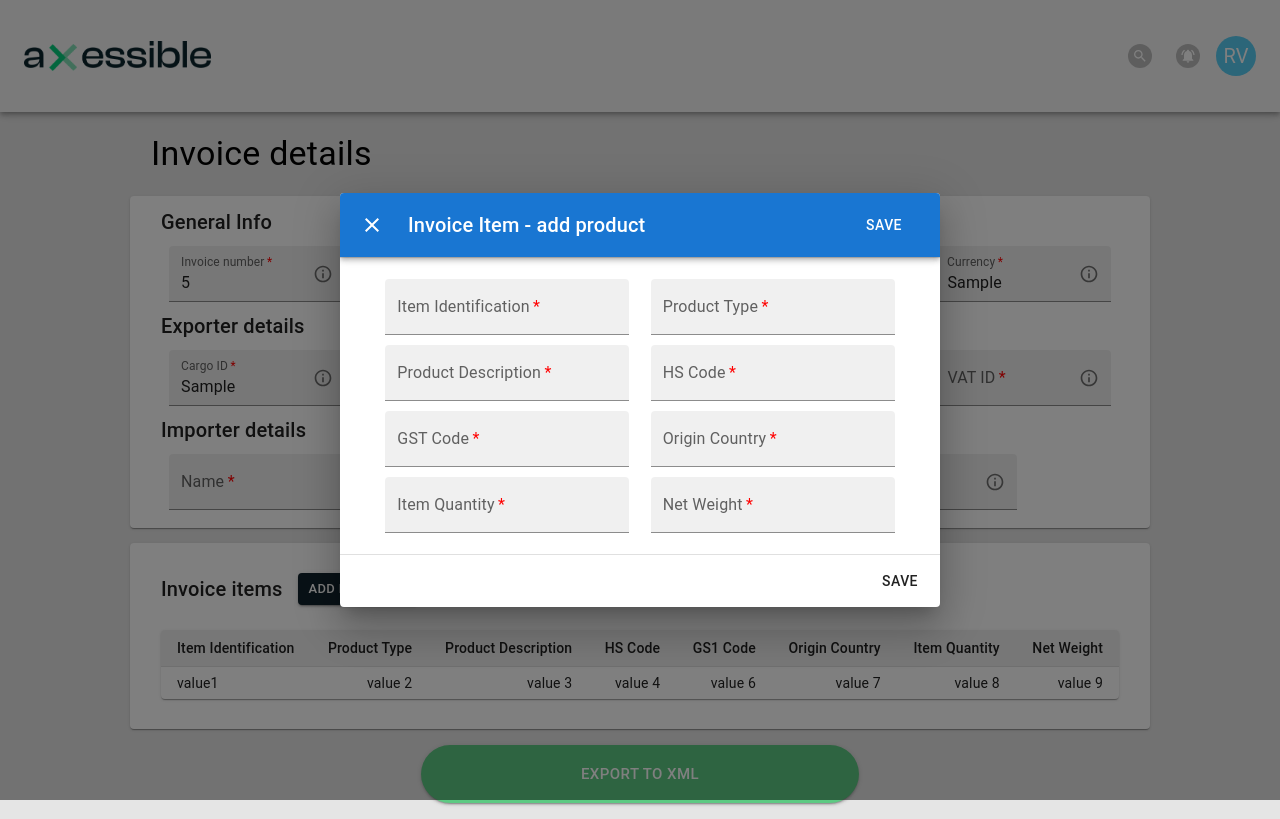
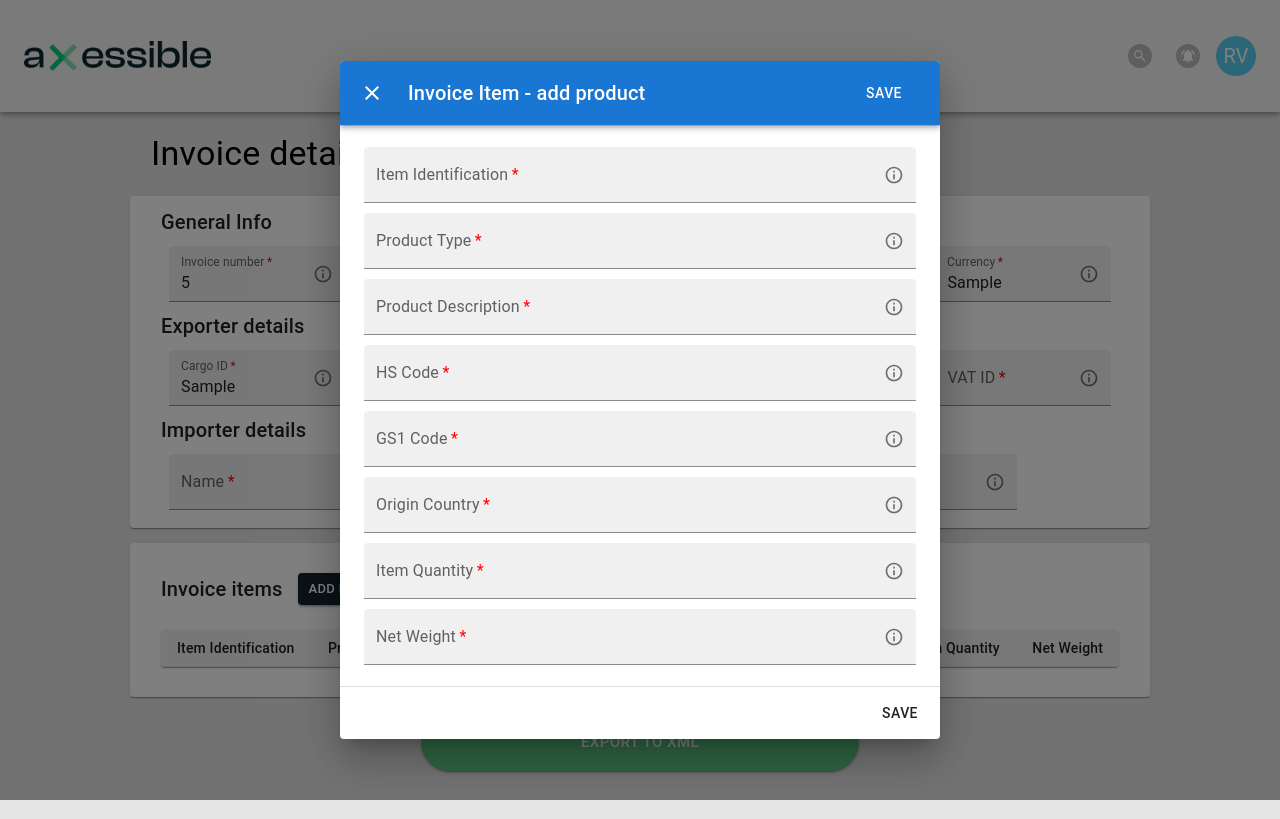
Before and after one commit to stan-gabriel/axessible-ui, a React (Create React App) app: page / in a window 1280 px wide. Both pictures are taken after typing "5", "Sample", "5", "Sample", "Sample", "Sample" into the empty fields and a click on the button "ADD PRODUCTS". Built offline with nearby package versions, Linux system fonts and the light colour scheme.

Commit message:
completed forms + api call template

```diff
--- a/src/Pages/InvoiceInfo/InvoiceInfo.tsx
+++ b/src/Pages/InvoiceInfo/InvoiceInfo.tsx
@@ -14,8 +14,9 @@ import {
 import MenuItem from '@mui/material/MenuItem'
 import { StyledTableCell } from '../../components/styledMuiComponents/InvoiceStyledTableCell'
 import InvoiceItemFormDialog from './components/InvoiceItemFormDialog'
-import { IInvoiceInfo, InvoiceInfoDefaultValues } from './invoiceInfo.types'
+import { IInvoiceInfo, IInvoiceItem, InvoiceInfoDefaultValues } from './invoiceInfo.types'
 import TextFieldCustom from '../../components/TextFieldCustom'
+import { postInvoiceInfo } from '../../api/InvoiceInfoApi'
 
 interface InvoiceInfoProps {}
 
@@ -66,13 +67,10 @@ const tableRows = [
 ]
 
 const InvoiceInfo: FC<InvoiceInfoProps> = () => {
-  // const [invoiceTypeCode, setInvoiceTypeCode] = React.useState('Commercial')
   const [openInvoiceItemFrom, setOpenInvoiceItemFrom] = React.useState(false)
   const [invoiceInfo, setInvoiceInfo] = React.useState<IInvoiceInfo>(InvoiceInfoDefaultValues)
 
-  function handleInvoiceFormChange(event: React.ChangeEvent<HTMLInputElement>) {
-    console.log(event.target.name, ' - NAME')
-    console.log(event.target.value, ' - VALUE')
+  const handleInvoiceFormChange = (event: React.ChangeEvent<HTMLInputElement>) => {
     setInvoiceInfo({
       ...invoiceInfo,
       [event.target.name]: event.target.value,
@@ -81,6 +79,17 @@ const InvoiceInfo: FC<InvoiceInfoProps> = () => {
 
   const handelAddInvoiceItem = () => {
     setOpenInvoiceItemFrom(true)
+  }
+
+  const saveInvoiceItem = (invoiceItem: IInvoiceItem) => {
+    setInvoiceInfo({
+      ...invoiceInfo,
+      invoiceItems: [...invoiceInfo.invoiceItems, invoiceItem],
+    })
+  }
+
+  const exportToXml = async () => {
+    const response = await postInvoiceInfo(invoiceInfo)
   }
 
   return (
@@ -272,18 +281,18 @@ const InvoiceInfo: FC<InvoiceInfoProps> = () => {
               </TableRow>
             </TableHead>
             <TableBody>
-              {tableRows.map((row, index) => (
+              {invoiceInfo.invoiceItems.map((item, index) => (
                 <TableRow key={index} sx={{ '&:last-child td, &:last-child th': { border: 0 } }}>
                   <TableCell component="th" scope="row">
-                    {row.itemIdentification}
+                    {item.itemIdentification}
                   </TableCell>
-                  <TableCell align="right">{row.productType}</TableCell>
-                  <TableCell align="right">{row.productDescription}</TableCell>
-                  <TableCell align="right">{row.hsCode}</TableCell>
-                  <TableCell align="right">{row.gs1Code}</TableCell>
-                  <TableCell align="right">{row.originCountry}</TableCell>
-                  <TableCell align="right">{row.itemQuantity}</TableCell>
-                  <TableCell align="right">{row.netWeight}</TableCell>
+                  <TableCell align="right">{item.productType}</TableCell>
+                  <TableCell align="right">{item.productDescription}</TableCell>
+                  <TableCell align="right">{item.hsCode}</TableCell>
+                  <TableCell align="right">{item.gs1Code}</TableCell>
+                  <TableCell align="right">{item.originCountry}</TableCell>
+                  <TableCell align="right">{item.itemQuantity}</TableCell>
+                  <TableCell align="right">{item.netWeight}</TableCell>
                 </TableRow>
               ))}
             </TableBody>
@@ -302,7 +311,11 @@ const InvoiceInfo: FC<InvoiceInfoProps> = () => {
         </Button>
       </Box>
 
-      <InvoiceItemFormDialog open={openInvoiceItemFrom} setOpen={setOpenInvoiceItemFrom} />
+      <InvoiceItemFormDialog
+        open={openInvoiceItemFrom}
+        setOpen={setOpenInvoiceItemFrom}
+        onSave={saveInvoiceItem}
+      />
     </Box>
   )
 }
--- a/src/Pages/InvoiceInfo/components/InvoiceItemFormDialog.tsx
+++ b/src/Pages/InvoiceInfo/components/InvoiceItemFormDialog.tsx
@@ -1,10 +1,6 @@
 import * as React from 'react'
 import Button from '@mui/material/Button'
 import Dialog from '@mui/material/Dialog'
-import ListItemText from '@mui/material/ListItemText'
-import ListItem from '@mui/material/ListItem'
-import List from '@mui/material/List'
-import Divider from '@mui/material/Divider'
 import AppBar from '@mui/material/AppBar'
 import Toolbar from '@mui/material/Toolbar'
 import IconButton from '@mui/material/IconButton'
@@ -13,6 +9,9 @@ import CloseIcon from '@mui/icons-material/Close'
 import Slide from '@mui/material/Slide'
 import { TransitionProps } from '@mui/material/transitions'
 import { DialogActions, DialogContent, TextField } from '@mui/material'
+import { FC } from 'react'
+import { IInvoiceItem, InvoiceItemDefaultValues } from '../invoiceInfo.types'
+import TextFieldCustom from '../../../components/TextFieldCustom'
 
 const Transition = React.forwardRef(function Transition(
   props: TransitionProps & {
@@ -26,15 +25,26 @@ const Transition = React.forwardRef(function Transition(
 interface InvoiceItemFormDialogProps {
   open: boolean
   setOpen: any
+  onSave: (invoiceItem: IInvoiceItem) => void
 }
 
-export default function InvoiceItemFormDialog({ open, setOpen }: InvoiceItemFormDialogProps) {
-  const handleClickOpen = () => {
-    setOpen(true)
-  }
+const InvoiceItemFormDialog: FC<InvoiceItemFormDialogProps> = ({ open, setOpen, onSave }) => {
+  const [invoiceItem, setInvoiceItem] = React.useState<IInvoiceItem>(InvoiceItemDefaultValues)
 
   const handleClose = () => {
     setOpen(false)
+  }
+
+  const handleInvoiceItemFormChange = (event: React.ChangeEvent<HTMLInputElement>) => {
+    setInvoiceItem({
+      ...invoiceItem,
+      [event.target.name]: event.target.value,
+    })
+  }
+
+  const handelSave = () => {
+    onSave(invoiceItem)
+    handleClose()
   }
 
   return (
@@ -53,7 +63,7 @@ export default function InvoiceItemFormDialog({ open, setOpen }: InvoiceItemForm
             <Typography sx={{ ml: 2, flex: 1 }} variant="h6" component="div">
               Invoice Item - add product
             </Typography>
-            <Button autoFocus color="inherit" onClick={handleClose}>
+            <Button autoFocus color="inherit" onClick={handelSave}>
               Save
             </Button>
           </Toolbar>
@@ -63,66 +73,66 @@ export default function InvoiceItemFormDialog({ open, setOpen }: InvoiceItemForm
           dividers
           sx={{ display: 'flex', justifyContent: 'space-evenly', flexWrap: 'wrap' }}
         >
-          <TextField
+          <TextFieldCustom
             required
-            sx={{ m: '5px 0' }}
-            id="outlined-basic"
+            name="itemIdentification"
             label="Item Identification"
-            variant="filled"
+            toolTip="Some info"
+            onChange={handleInvoiceItemFormChange}
           />
-          <TextField
+          <TextFieldCustom
             required
-            sx={{ m: '5px 0' }}
-            id="outlined-basic"
+            name="productType"
             label="Product Type"
-            variant="filled"
+            toolTip="Some info"
+            onChange={handleInvoiceItemFormChange}
           />
-          <TextField
+          <TextFieldCustom
             required
-            sx={{ m: '5px 0' }}
-            id="outlined-basic"
+            name="productDescription"
             label="Product Description"
-            variant="filled"
+            toolTip="Some info"
+            onChange={handleInvoiceItemFormChange}
           />
-          <TextField
+          <TextFieldCustom
             required
-            sx={{ m: '5px 0' }}
-            id="outlined-basic"
+            name="hsCode"
             label="HS Code"
-            variant="filled"
+            toolTip="Some info"
+            onChange={handleInvoiceItemFormChange}
           />
-          <TextField
+          <TextFieldCustom
             required
-            sx={{ m: '5px 0' }}
-            id="outlined-basic"
-            label="GST Code"
-            variant="filled"
+            name="gs1Code"
+            label="GS1 Code"
+            toolTip="Some info"
+            onChange={handleInvoiceItemFormChange}
           />
-          <TextField
+          <TextFieldCustom
             required
-            sx={{ m: '5px 0' }}
-            id="outlined-basic"
+            name="originCountry"
             label="Origin Country"
-            variant="filled"
+            toolTip="Some info"
+            onChange={handleInvoiceItemFormChange}
           />
-          <TextField
+          <TextFieldCustom
             required
-            sx={{ m: '5px 0' }}
-            id="outlined-basic"
+            name="itemQuantity"
             label="Item Quantity"
-            variant="filled"
+            toolTip="Some info"
+            onChange={handleInvoiceItemFormChange}
           />
-          <TextField
+          <TextFieldCustom
             required
-            sx={{ m: '5px 0' }}
-            id="outlined-basic"
+            name="netWeight"
             label="Net Weight"
-            variant="filled"
+            toolTip="Some info"
+            onChange={handleInvoiceItemFormChange}
           />
         </DialogContent>
 
         <DialogActions>
-          <Button autoFocus color="inherit" onClick={handleClose}>
+          <Button autoFocus color="inherit" onClick={handelSave}>
             Save
           </Button>
         </DialogActions>
@@ -130,3 +140,5 @@ export default function InvoiceItemFormDialog({ open, setOpen }: InvoiceItemForm
     </div>
   )
 }
+
+export default InvoiceItemFormDialog
--- a/src/Pages/InvoiceInfo/invoiceInfo.types.ts
+++ b/src/Pages/InvoiceInfo/invoiceInfo.types.ts
@@ -1,33 +1,33 @@
 export interface IInvoiceInfo {
   invoiceNumber: number | undefined
-  invoiceTypeCode: string
-  invoiceDate: string
+  invoiceTypeCode: string | undefined
+  invoiceDate: string | undefined
   incoTerm: number | undefined
-  currency: string
-  exportCargoId: string
-  exportName: string
-  exportDunsNumber: string
-  exportCountryCode: string
+  currency: string | undefined
+  exportCargoId: string | undefined
+  exportName: string | undefined
+  exportDunsNumber: string | undefined
+  exportCountryCode: string | undefined
   exportVatId: number | undefined
-  importName: string
-  importCountryCode: string
+  importName: string | undefined
+  importCountryCode: string | undefined
   importVatId: number | undefined
   invoiceItems: IInvoiceItem[]
 }
 
 export const InvoiceInfoDefaultValues: IInvoiceInfo = {
   invoiceNumber: undefined,
-  invoiceTypeCode: '',
-  invoiceDate: '',
+  invoiceTypeCode: undefined,
+  invoiceDate: undefined,
   incoTerm: undefined,
-  currency: '',
-  exportCargoId: '',
-  exportName: '',
-  exportDunsNumber: '',
-  exportCountryCode: '',
+  currency: undefined,
+  exportCargoId: undefined,
+  exportName: undefined,
+  exportDunsNumber: undefined,
+  exportCountryCode: undefined,
   exportVatId: undefined,
-  importName: '',
-  importCountryCode: '',
+  importName: undefined,
+  importCountryCode: undefined,
   importVatId: undefined,
   invoiceItems: [],
 }
--- /dev/null
+++ b/src/api/InvoiceInfoApi.ts
@@ -0,0 +1,13 @@
+import axios from 'axios'
+import { IInvoiceInfo } from '../Pages/InvoiceInfo/invoiceInfo.types'
+
+const api = axios.create({
+  baseURL: '',
+})
+
+export const postInvoiceInfo = async (invoiceInfo: IInvoiceInfo) => {
+  api.post('url', invoiceInfo, {}).then((res) => {
+    console.log(res.data, ' - api POST request')
+    return res.data
+  })
+}
--- a/src/components/TextFieldCustom.tsx
+++ b/src/components/TextFieldCustom.tsx
@@ -34,7 +34,9 @@ const TextFieldCustom: FC<TextFieldCustomProps> = ({
           ),
         }
 
-  return <TextField {...rest} variant="filled" fullWidth InputProps={adornment} />
+  return (
+    <TextField {...rest} variant="filled" fullWidth sx={{ m: '5px 0' }} InputProps={adornment} />
+  )
 }
 
 export default TextFieldCustom
```
Also changed, not shown: src/api/InvoiceAPI.ts (deleted, +0 -9 lines).
